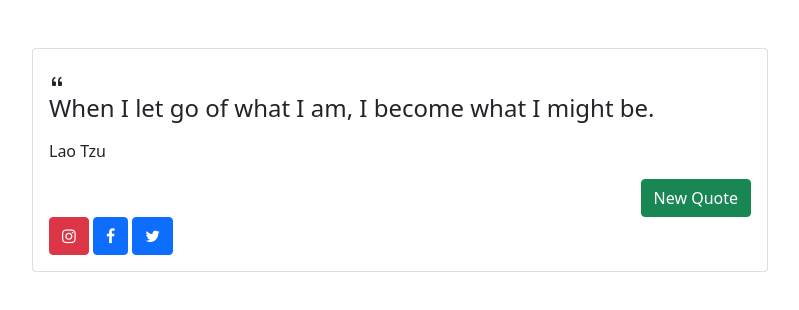
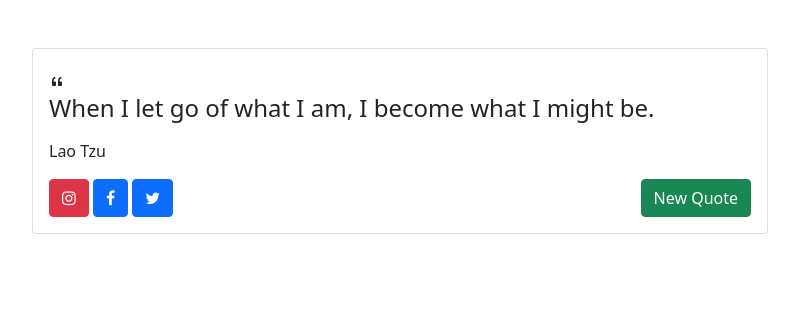
Before and after one commit to CreatorLZ/random_quote_generator, a plain HTML site: page index.html in a window 1280 px wide. Shown: the whole page, without its empty margins (240-1039 px from the left). Drawn offline with nearby package versions, Linux system fonts and the light colour scheme.

Commit message:
"Btton adjustments"

```diff
--- a/index.html
+++ b/index.html
@@ -1,6 +1,12 @@
     <!DOCTYPE html>
 <html lang="en">
 <head>
+    <meta charset="UTF-8">
+    <meta http-equiv="X-UA-Compatible" constent="IE=edge">
+    <meta name="viewport" content="width=device-width, initial-scale=1.0">
+    <title>Random quote machine</title>
+
+
     <link href="https://stackpath.bootstrapcdn.com/font-awesome/4.7.0/css/font-awesome.min.css" rel="stylesheet">
     <link href="https://cdn.jsdelivr.net/npm/bootstrap@5.1.3/dist/css/bootstrap.min.css" rel="stylesheet" integrity="sha384-1BmE4kWBq78iYhFldvKuhfTAU6auU8tT94WrHftjDbrCEXSU1oBoqyl2QvZ6jIW3" crossorigin="anonymous">
     <script src="quotes.js"></script>
@@ -49,12 +55,13 @@
         }
 
     </script>
+<meta name="viewport" content="width=device-width, initial-scale=1.0">
+<style>
+#new-quote {
+        float: right;
+      }
 
-
-    <meta charset="UTF-8">
-    <meta http-equiv="X-UA-Compatible" constent="IE=edge">
-    <meta name="viewport" content="width=device-width, initial-scale=1.0">
-    <title>Random quote machine</title>
+</style>
 </head>
 <body>
     <div class="container"  >
@@ -73,14 +80,12 @@
               <p class="card-text">
                   <div id="author"></div>
                 </p>
-                <div class="d-grid gap-2 d-md-flex justify-content-md-end" >
                     <button id="new-quote" onClick="generateQuote();" class ="btn btn-success" type="button">New Quote</button>
-                </div>
-                <div class="d-grid gap-3 d-md-block">
+
                     <a class="btn btn-social btn-instagram btn btn-danger"><i class="fa fa-instagram"></i></a>
                     <a class="btn btn-social btn-facebook btn btn-primary"><i class="fa fa-facebook"></i></a>
                   <a href = "#" id="tweet-quote" target="_blank" class ="btn btn-primary" type="button" ><i class="fa fa-twitter"></i></a>
-                  </div>
+
             </div>
             </div>
         </wrapper>
```
